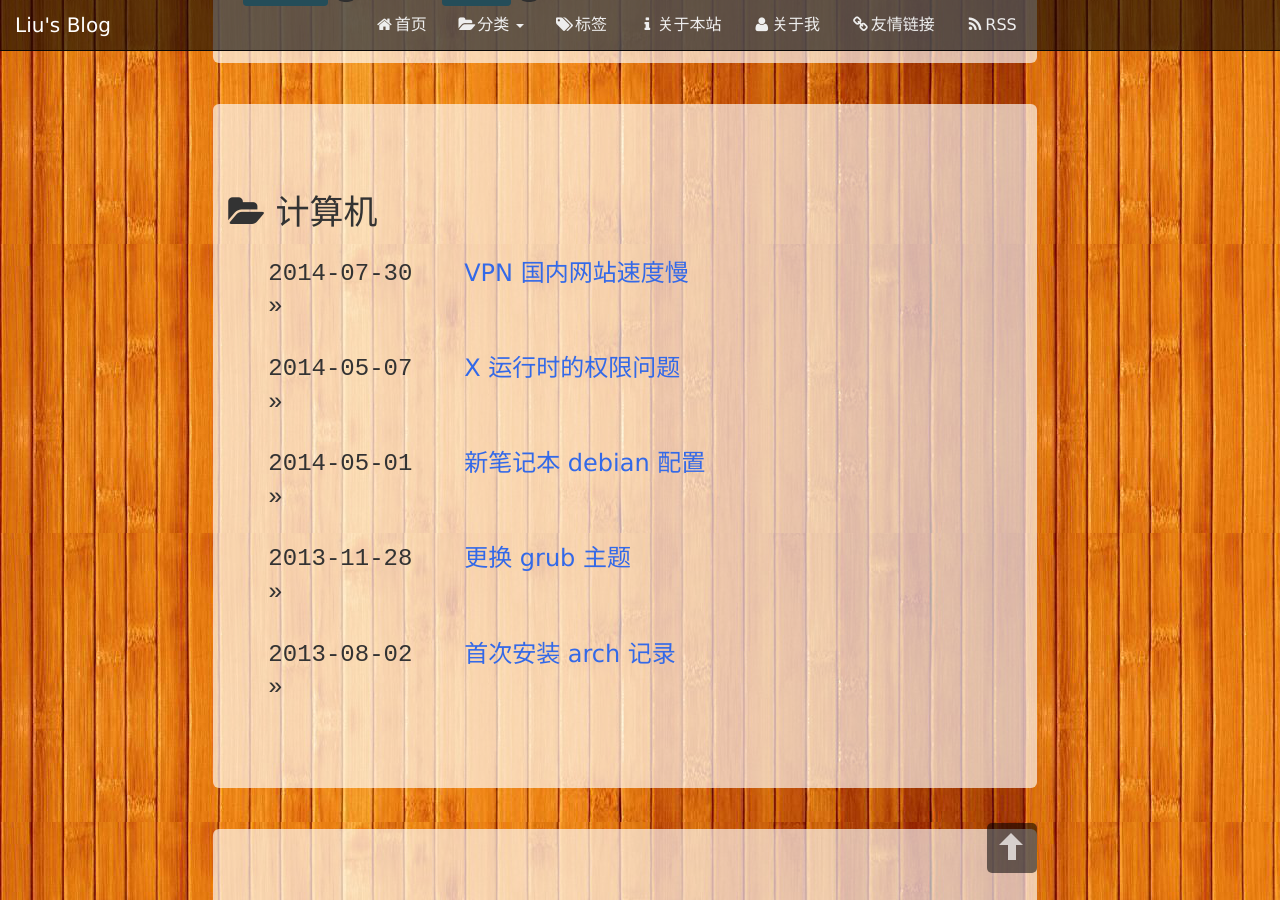
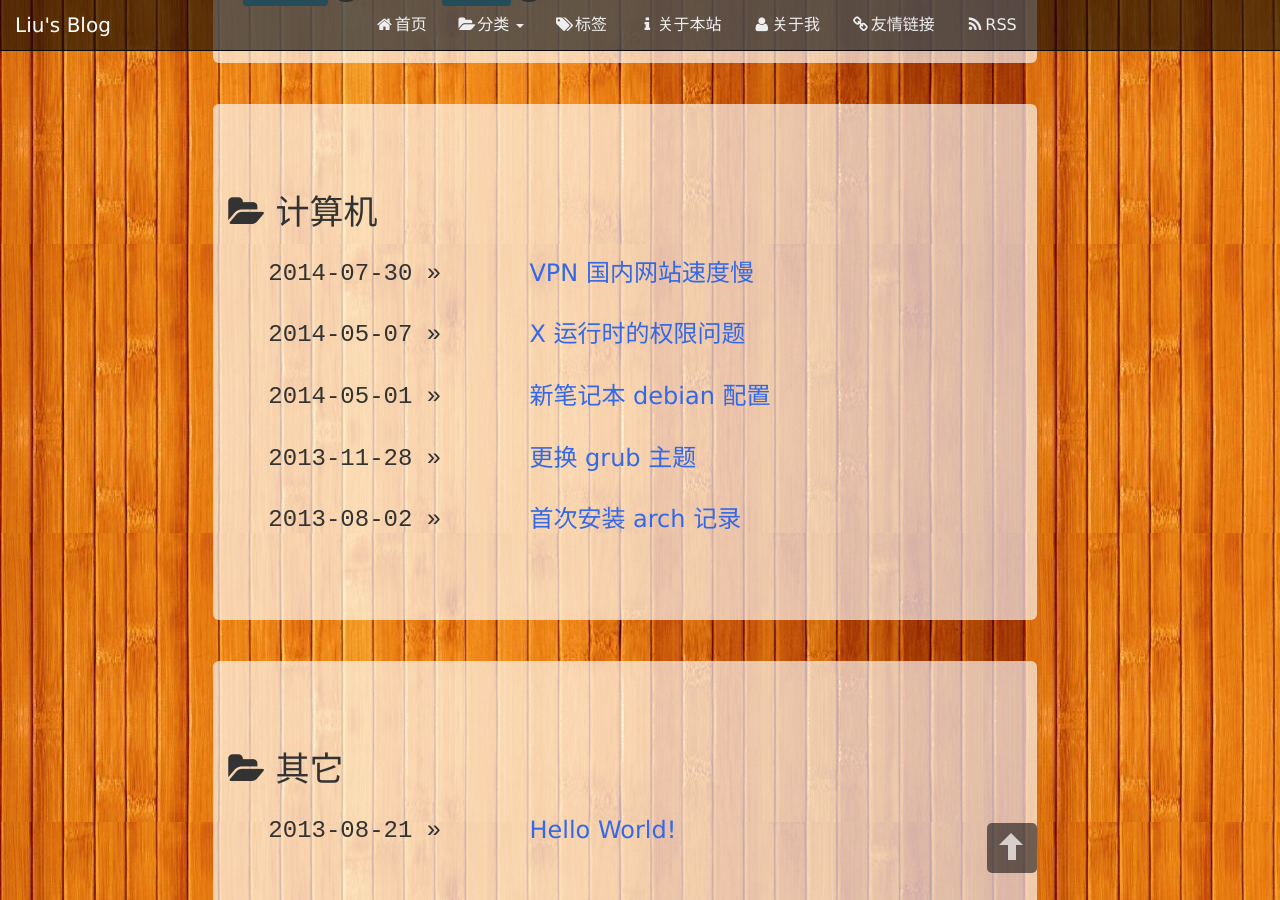
Before and after one commit to laurence6/blog, a Jekyll site: the page built from categories.html, in a window 1280 px wide and 900 px high, scrolled down 334 px. Built offline with Jekyll 4.4.1, drawn with Linux system fonts in a browser that asks for light colours.

Commit message:
fix categories.html & tags.html on pads

```diff
--- a/categories.html
+++ b/categories.html
@@ -15,7 +15,7 @@ title: 分类
     <h2><i class="fa fa-folder-open"></i> {{ category[0] | join: "/" }}</h2>
     <ul style="list-style: none">
       {% for node in category[1] %}{% if node.title != null %}{% if group == null or group == node.group %}
-      <li class="row"><span class="lead col-md-3 col-sm-4 col-xs-12" style="font-family:monospace">{{ node.date | date_to_utc | date: "%Y-%m-%d" }} &raquo; </span><span class="lead col-md-9 col-sm-8 col-xs-12"><a href="{{ BASE_PATH }}{{ node.url }}">{{ node.title }}</a></span></li>
+      <li class="row"><span class="lead col-md-4 col-sm-5 col-xs-12" style="font-family:monospace">{{ node.date | date_to_utc | date: "%Y-%m-%d" }} &raquo;</span><span class="lead col-md-8 col-sm-7 col-xs-12"><a href="{{ BASE_PATH }}{{ node.url }}">{{ node.title }}</a></span></li>
       {% endif %}{% endif %}{% endfor %}
     </ul>
   </div>
--- a/tags.html
+++ b/tags.html
@@ -15,7 +15,7 @@ title: 标签
     <h2><i class="fa fa-tag"></i> {{ tag[0] | join: "/" }}</h2>
     <ul style="list-style: none">
       {% for node in tag[1] %}{% if node.title != null %}{% if group == null or group == node.group %}
-      <li class="row"><span class="lead col-md-3 col-sm-4 col-xs-12" style="font-family:monospace">{{ node.date | date_to_utc | date: "%Y-%m-%d" }} &raquo; </span><span class="lead col-md-9 col-sm-8 col-xs-12"><a href="{{ BASE_PATH }}{{ node.url }}">{{ node.title }}</a></span></li>
+      <li class="row"><span class="lead col-md-4 col-sm-5 col-xs-12" style="font-family:monospace">{{ node.date | date_to_utc | date: "%Y-%m-%d" }} &raquo;</span><span class="lead col-md-8 col-sm-7 col-xs-12"><a href="{{ BASE_PATH }}{{ node.url }}">{{ node.title }}</a></span></li>
       {% endif %}{% endif %}{% endfor %}
     </ul>
   </div>
```
